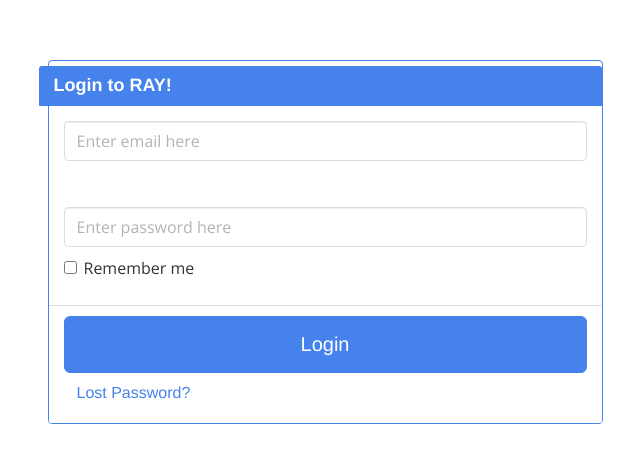
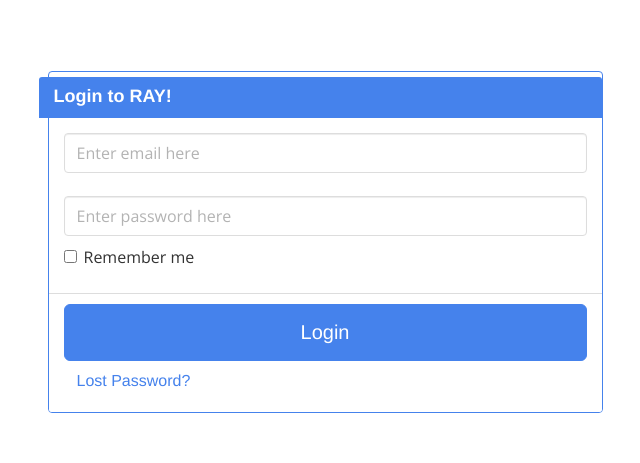
Before and after one commit to NU-CBITS/swartz_prototypes, a website: page app/index.html in a window 1280 px wide. Shown: the part 147-610 px from the top of the page, without its empty margins (315-955 px from the left). Drawn offline with nearby package versions, Linux system fonts and the light colour scheme.

Commit message:
fix padding on home screen

```diff
--- a/app/index.html
+++ b/app/index.html
@@ -22,7 +22,7 @@
                 </div>
                 <div class="panel-body">
 
-                    <input id="login_username" class="form-control" type="email" placeholder="Enter email here" required><br/><br/>
+                    <input id="login_username" class="form-control" type="email" placeholder="Enter email here" required><br/>
                     <input id="login_password" class="form-control" type="password" placeholder="Enter password here" required>
                     <div class="checkbox">
                         <label>
```
